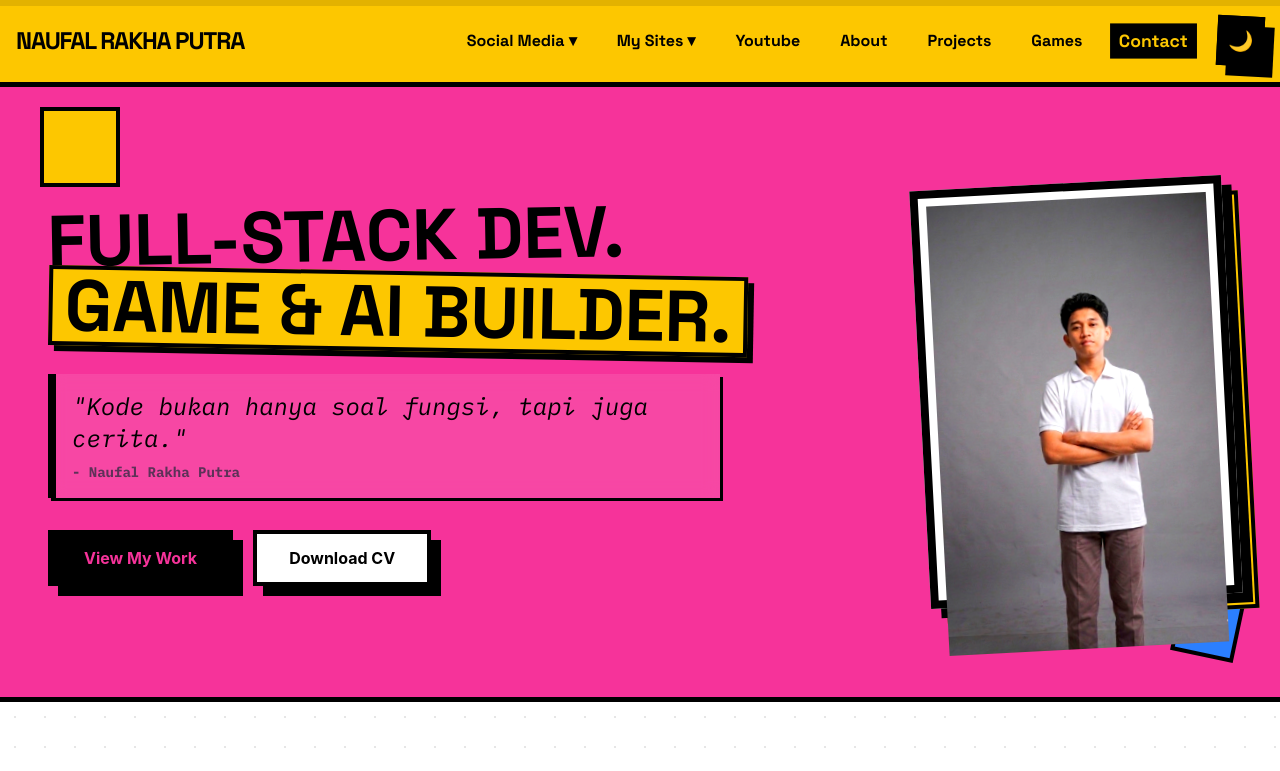
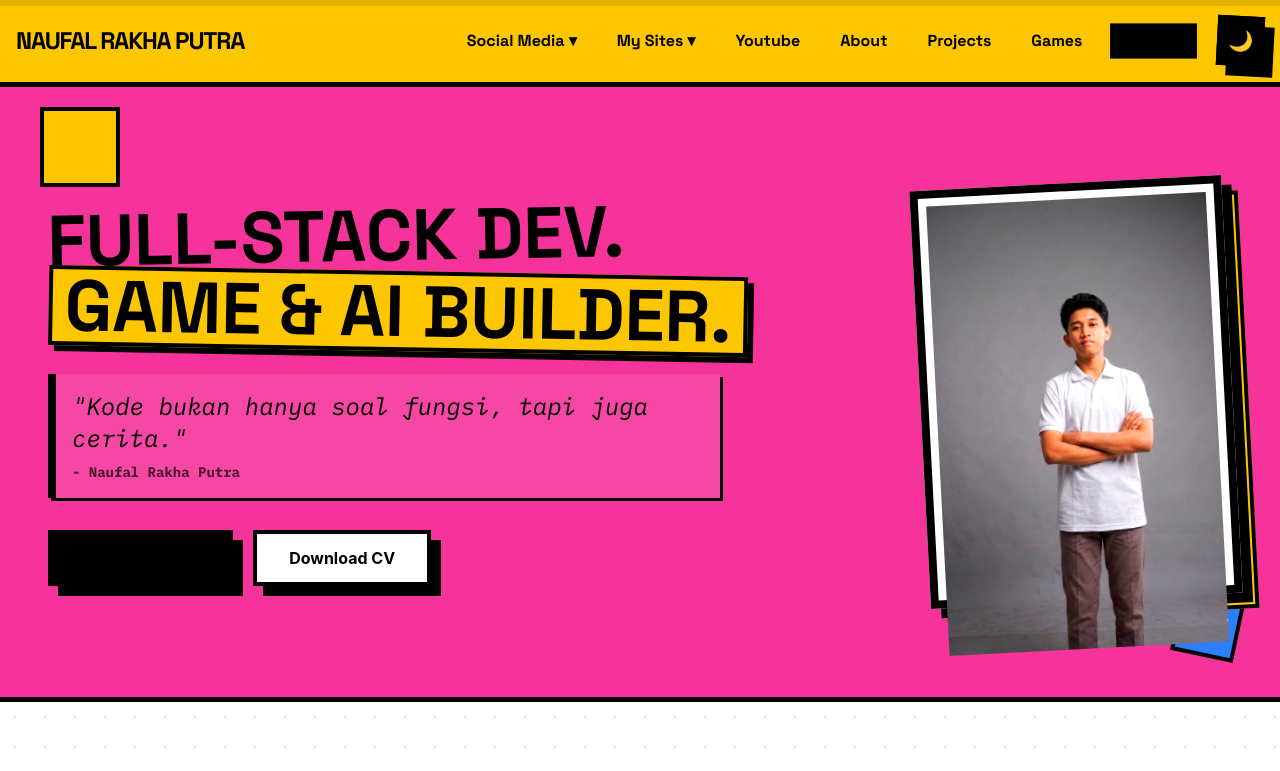
Before and after one commit to sternnaufal/sternnaufal.github.io, a React (Vite) app: page / in a window 1280 px wide. Shown: the top 771 px of the page. Built offline with nearby package versions, Linux system fonts and the light colour scheme.

Commit message:
FORCE text color: html * { color: #000 !important } / html.dark * { color: #fff !important } + wrapper bg-yellow-300

```diff
--- a/src/App.jsx
+++ b/src/App.jsx
@@ -63,7 +63,7 @@ function App() {
     <HelmetProvider>
       {loading && <LoadingScreen onFinished={() => setLoading(false)} />}
       <Router>
-        <div className={`${loading ? 'hidden' : ''} ${darkMode ? 'bg-black' : 'bg-amber-50'}`}>
+        <div className={`${loading ? 'hidden' : ''} ${darkMode ? 'bg-black' : 'bg-yellow-300'}`}>
           <Helmet>
             <title>Naufal Rakha Putra | Full-Stack Developer & Game Dev</title>
             <meta name="description" content="Portfolio Naufal Rakha Putra — Full-Stack Developer, Game Developer (Senin Terus Studio), Cyber Security enthusiast." />
--- a/src/index.css
+++ b/src/index.css
@@ -11,19 +11,14 @@
 
 html {
   scroll-behavior: smooth;
-  color: #000;
 }
 
-html.dark {
-  color: #fff;
+html, html * {
+  color: #000 !important;
 }
 
-html.dark .text-black {
-  color: #fff;
-}
-
-html.dark [class*="text-black/"] {
-  color: rgba(255,255,255,var(--tw-text-opacity,1));
+html.dark, html.dark * {
+  color: #fff !important;
 }
 
 * {
```
